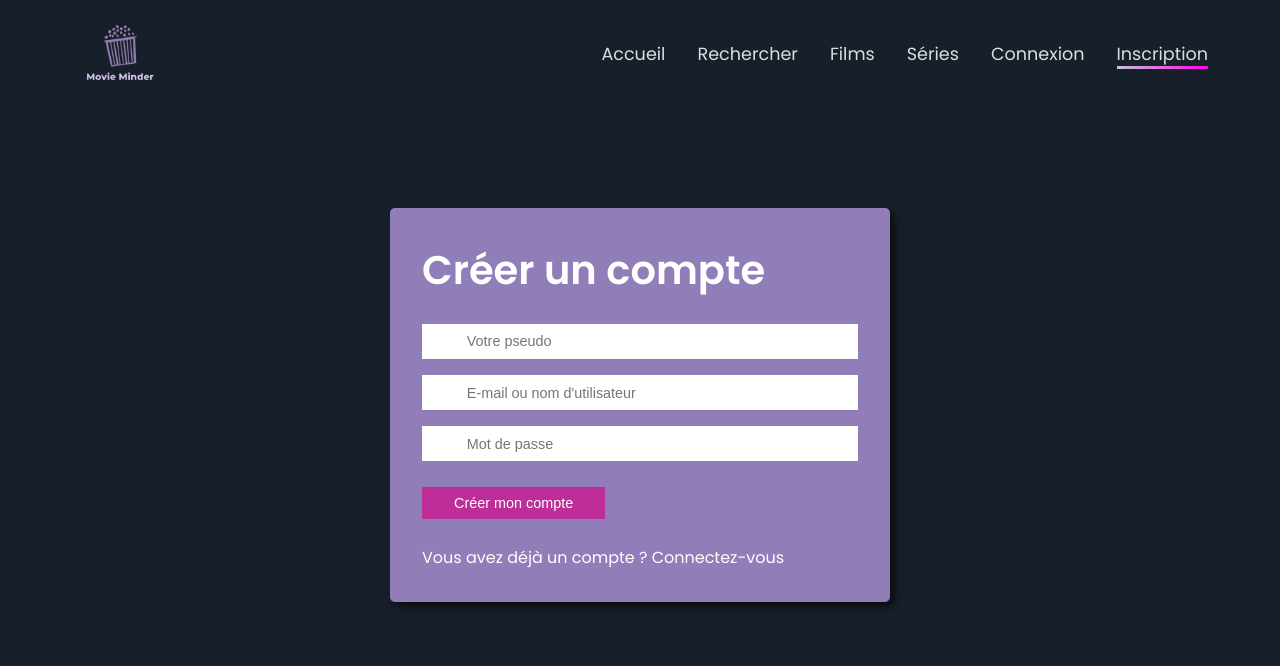
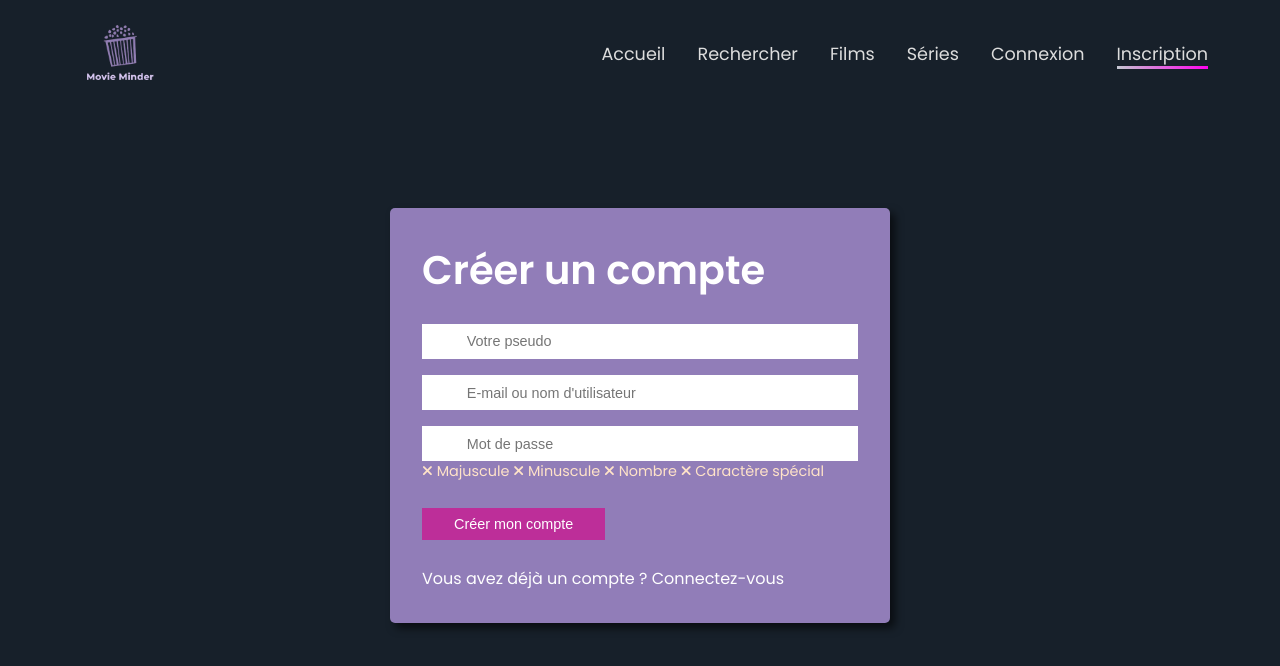
Before and after one commit to bibiw123/Movie_App, an Angular app: page /register in a window 1280 px wide. Shown: the top 666 px of the page. Built offline with nearby package versions, Linux system fonts and the light colour scheme; no server answers.

Commit message:
Fix register-view : implémenter validation strong password

```diff
--- a/src/app/shared/components/dropdown/dropdown.component.scss
+++ b/src/app/shared/components/dropdown/dropdown.component.scss
@@ -1,6 +1,6 @@
 button {
     align-items: center;
-    background-color: rgba(182, 182, 182, 0.2);
+    background-color: #917db8;
     border-radius: 18px;
     box-shadow: none;
     cursor: pointer;
@@ -12,7 +12,7 @@ button {
     position: relative;
     transition: all 0.3s ease 0s;
     box-sizing: border-box;
-    color: rgb(249, 249, 249);
+    color:rgb(221, 221, 221);
     border: none;
     padding: 0px 15px 0px 16px;
     height: 36px;
@@ -23,17 +23,17 @@ button {
 }
 
 button:hover {
-    background-color: #272727;
+    background-color: rgb(182, 71, 213);
 }
 
 ul {
-    background-color: rgb(34, 33, 33);
+    background-color: rgb(221, 221, 221);
     padding: 3px 0px;
     position: absolute;
     top: 45px;
     z-index: 999;
     width: 150px;
-    border: 1px solid #545454;
+    border: 1px solid rgb(221, 221, 221);
 }
 
 ul li {
@@ -46,6 +46,6 @@ ul li {
 
 ul li:hover,
 ul li.selected {
-    background-color: rgb(71, 71, 71);
+    background-color:rgb(182, 71, 213);
     cursor: pointer;
 }
--- a/src/app/views/user/register-view/register-view.component.html
+++ b/src/app/views/user/register-view/register-view.component.html
@@ -13,6 +13,9 @@
                 <div class="input-group">
                     <input type="text" type="text" formControlName="username" placeholder="Votre pseudo">
                     <!-- paragraphe erreur en testant si :  instanceDeFormControl['username'].errors -->
+                    @if (registerForm.controls['username'].hasError("required") && isSubmitted) {
+                        <p class="error">Le champs est requis</p>
+                    }
                     @if (registerForm.controls['username'].hasError("minlength") && isSubmitted) {
                         <p class="error">Minimum 3 caractères</p>
                     }
@@ -24,6 +27,9 @@
                 <div class="input-group">
                     <input type="text" type="text" formControlName="email" placeholder="E-mail ou nom d'utilisateur">
                     <!-- paragraphe erreur en testant si :  instanceDeFormControl['username'].errors -->
+                    @if (registerForm.controls['email'].hasError("required") && isSubmitted) {
+                        <p class="error">Le champs est requis</p>
+                    }
                     @if (registerForm.controls['email'].hasError("email") && isSubmitted) {
                         <p class="error">Veuillez indiquer un email valide</p>
                     }
@@ -31,11 +37,46 @@
 
                 <div class="input-group">
                     <input type="password" formControlName="password" placeholder="Mot de passe">
+                    @if (registerForm.controls['password'].hasError("required") && isSubmitted) {
+                        <p class="error">Le champs est requis</p>
+                    }
                     <!-- paragraphe erreur en testant si :  instanceDeFormControl['username'].errors -->
-                    @if (registerForm.controls['password'].hasError("pattern") && isSubmitted) {
-                        <p class="error"> Majuscule - Minuscule - Nombre - Caractère spécial</p>
-                    }
-                    @if (registerForm.controls['password'].hasError("minlength") && isSubmitted) {
+
+                            <p class="error">
+                                <span>
+                                @if(registerForm.controls['password'].value.match('^(?=.*[A-Z])')){
+                                    <i class="fa-solid fa-check"></i>
+                                }
+                                @else {<i class="fa-solid fa-xmark"></i>}
+                                    Majuscule
+                                </span>
+
+                                <span>
+                                @if(registerForm.controls['password'].value.match('^(?=.*[a-z])')){
+                                    <i class="fa-solid fa-check"></i>
+                                }
+                                @else {<i class="fa-solid fa-xmark"></i>}
+                                    Minuscule
+                                </span>
+
+                                <span>
+                                @if(registerForm.controls['password'].value.match('(.*[0-9].*)')){
+                                    <i class="fa-solid fa-check"></i>
+                                }
+                                @else {<i class="fa-solid fa-xmark"></i>}
+                                    Nombre
+                                </span>
+
+                                <span>
+                                @if(registerForm.controls['password'].value.match('(?=.*[!@#$%^&*])')){
+                                    <i class="fa-solid fa-check"></i>
+                                }
+                                @else {<i class="fa-solid fa-xmark"></i>}
+                                    Caractère spécial
+                                </span>
+                            </p>
+
+                    @if (registerForm.controls['password'].hasError("minlength")) {
                         <p class="error">Minimum 8 caractères</p>
                     }
 
--- a/src/app/views/user/register-view/register-view.component.ts
+++ b/src/app/views/user/register-view/register-view.component.ts
@@ -23,12 +23,23 @@ export class RegisterViewComponent {
 
     this.registerForm = this.formbuilder.group({
 
-      username:['',[Validators.minLength(3),Validators.maxLength(26)]],
-      email:['',Validators.email],
+      username:['',[
+          Validators.minLength(3),
+          Validators.maxLength(26),
+          Validators.required
+        ]
+      ],
+      email:['',[
+          Validators.email,
+          Validators.required
+        ]
+      ],
       password:['',[
-        Validators.pattern("^(?=.*[a-z])(?=.*[A-Z])(?=.*\\d)(?=.*[@#$%^&+=!\\-_]).{8,}$"),
-        Validators.minLength(8),
-      ]]
+          Validators.pattern("^(?=.*[a-z])(?=.*[A-Z])(?=.*\\d)(?=.*[@#$%^&+=!\\-_]).{8,}$"),
+          Validators.minLength(8),
+          Validators.required
+        ]
+      ]
 
       })
 
```
